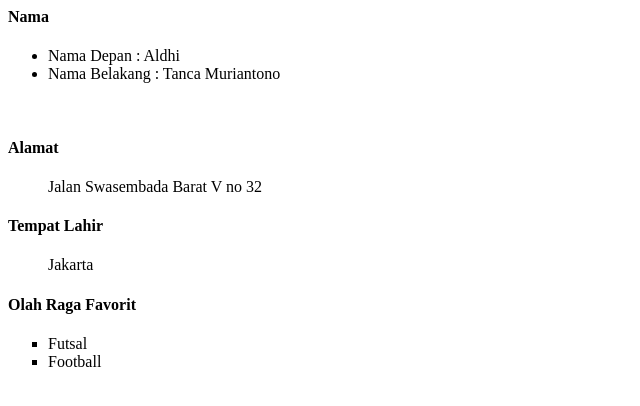
After one commit to Aldhi1211/WP2_AldhiTancaMuriantono, a CodeIgniter app: the page made by application/views/v_about.php in a window 1280 px wide. The commit adds this page. Shown: the top 406 px of the page, without its empty margins (0-640 px from the left). Run offline with CodeIgniter, Linux system fonts and the light colour scheme; data that the repository does not hold is empty.

Commit message:
penambahan about

```diff
--- /dev/null
+++ b/application/views/v_about.php
@@ -0,0 +1,23 @@
+<section>
+    <h1><?php echo $judul ?></h1>
+    <h4>Nama</h4>
+    <ul type="disc">
+        <li>Nama Depan : Aldhi</li>
+        <li>Nama Belakang : Tanca Muriantono</li>
+    </ul>
+    <br>
+    <h4>Alamat</h4>
+    <ul type="none">
+        <li> Jalan Swasembada Barat V no 32</li>
+    </ul>
+
+    <h4>Tempat Lahir</h4>
+    <ul type="none">
+        <li>Jakarta</li>
+    </ul>
+    <h4>Olah Raga Favorit</h4>
+    <ul type="square">
+        <li>Futsal</li>
+        <li>Football</li>
+    </ul>
+</section>
--- a/application/views/v_headers.php
+++ b/application/views/v_headers.php
@@ -19,9 +19,9 @@
             <nav>
                 <ul>
                     <li><a href="<?php echo
-                                    base_url() . 'index . php / web' ?>">Home</a></li>
+                                    base_url() . 'index.php/web' ?>">Home</a></li>
                     <li><a href="<?php echo
-                                    base_url() . 'index . php / web / about' ?>">About</a></li>
+                                    base_url() . 'index.php/web/about' ?>">About</a></li>
                 </ul>
             </nav>
             <div class="clear"></div>
```
Also changed, not shown: application/controllers/web.php (+8 -0 lines).
